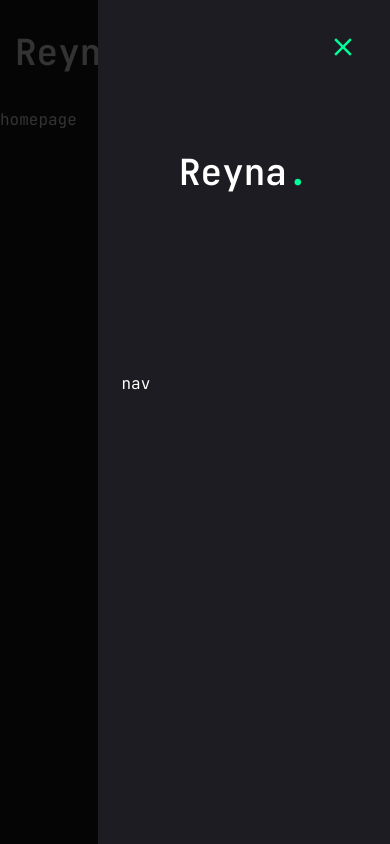
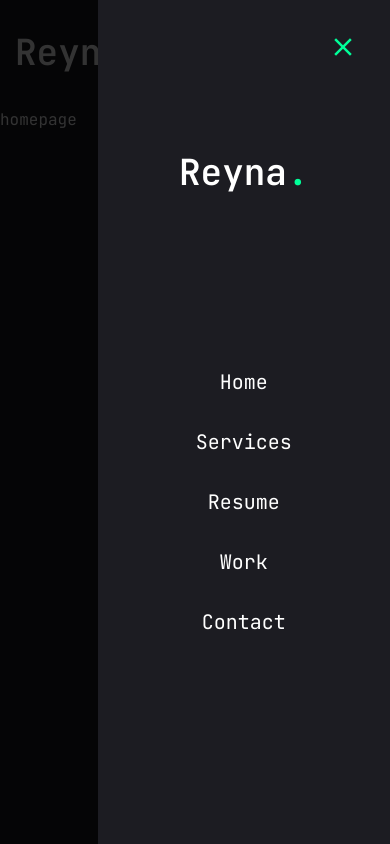
Before and after one commit to reynaroma/reyna-portfolio, a Next.js app: page / in a window 390 px wide. Both pictures are taken after a click on the button 359 px from the left and 48 px from the top of the page. Built offline with nearby package versions, Linux system fonts and the light colour scheme.

Commit message:
Iterate the nav links and style them

```diff
--- a/components/ui/MobileNav.jsx
+++ b/components/ui/MobileNav.jsx
@@ -46,8 +46,14 @@ function MobileNav() {
           </Link>
         </div>
         {/* nav */}
-        <nav>
-          nav
+        <nav className="flex flex-col justify-center items-center gap-8">
+          {links.map((link, index) => (
+            <Link
+              key={index}
+              href={link.path}
+              className={`text-xl capitalize hover:text-accent transition-all`}>
+              {link.name}</Link>
+          ))}
         </nav>
       </SheetContent>
     </Sheet>
```
